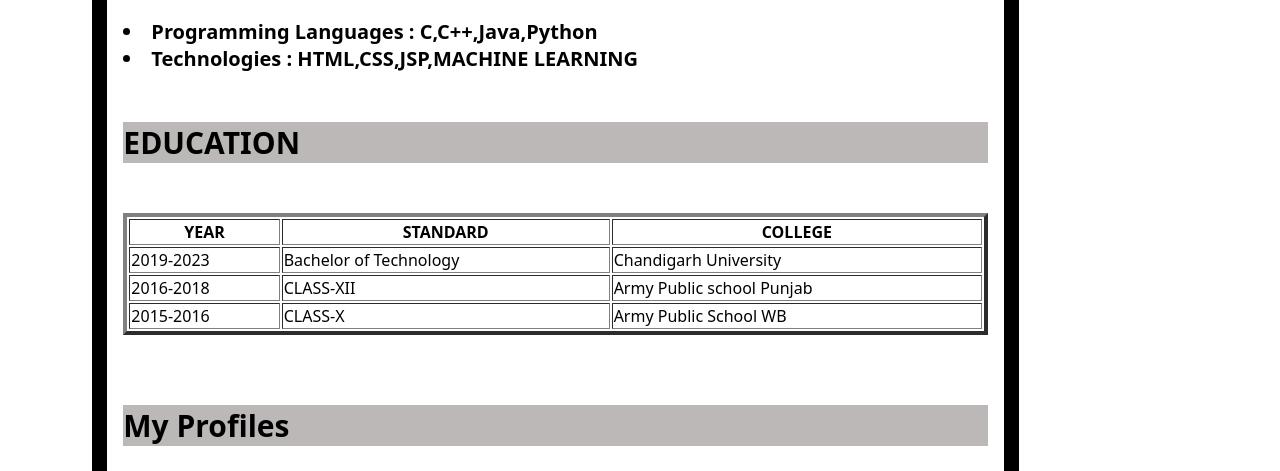
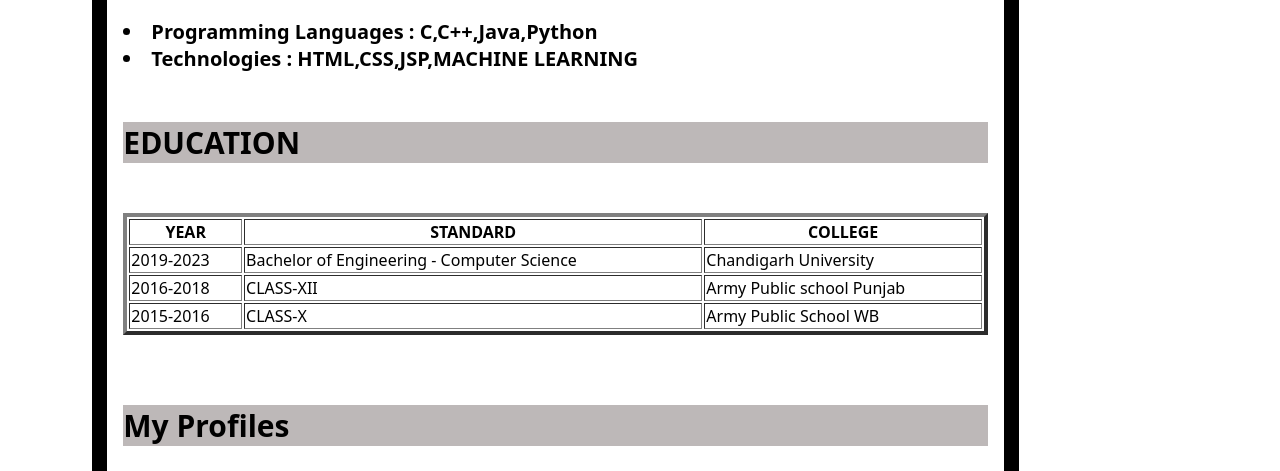
Before and after one commit to jati21/mini_project, a plain HTML site: page index.html in a window 1280 px wide. Shown: the part 329-800 px from the top of the page. Drawn offline with Linux system fonts and the light colour scheme.

Commit message:
data fix

```diff
--- a/index.html
+++ b/index.html
@@ -30,7 +30,7 @@
           </tr>
           <tr>
             <td>2019-2023</td>
-            <td>Bachelor of Technology</td>
+            <td>Bachelor of Engineering - Computer Science</td>
             <td>Chandigarh University</td>
           </tr>
           <tr>
```
